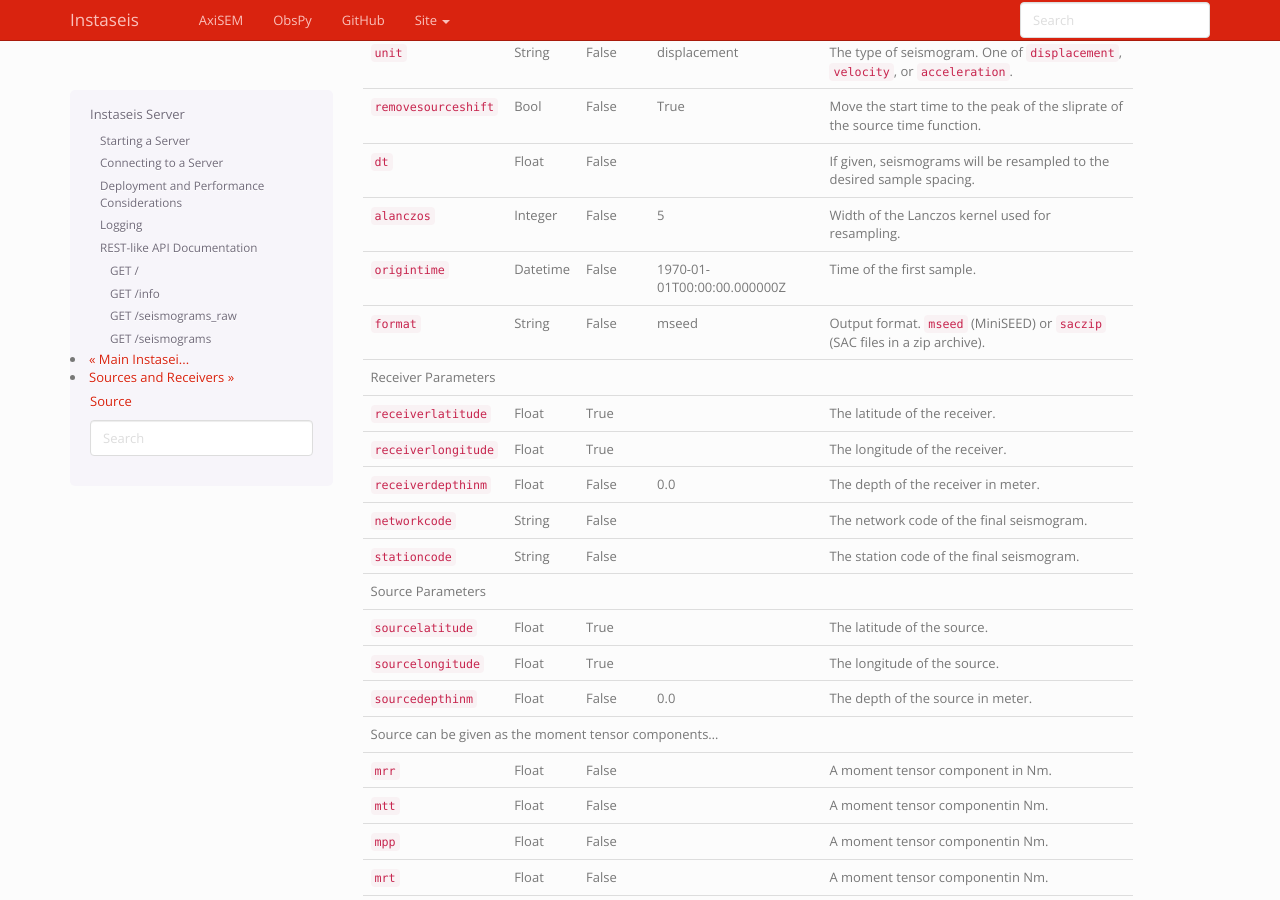
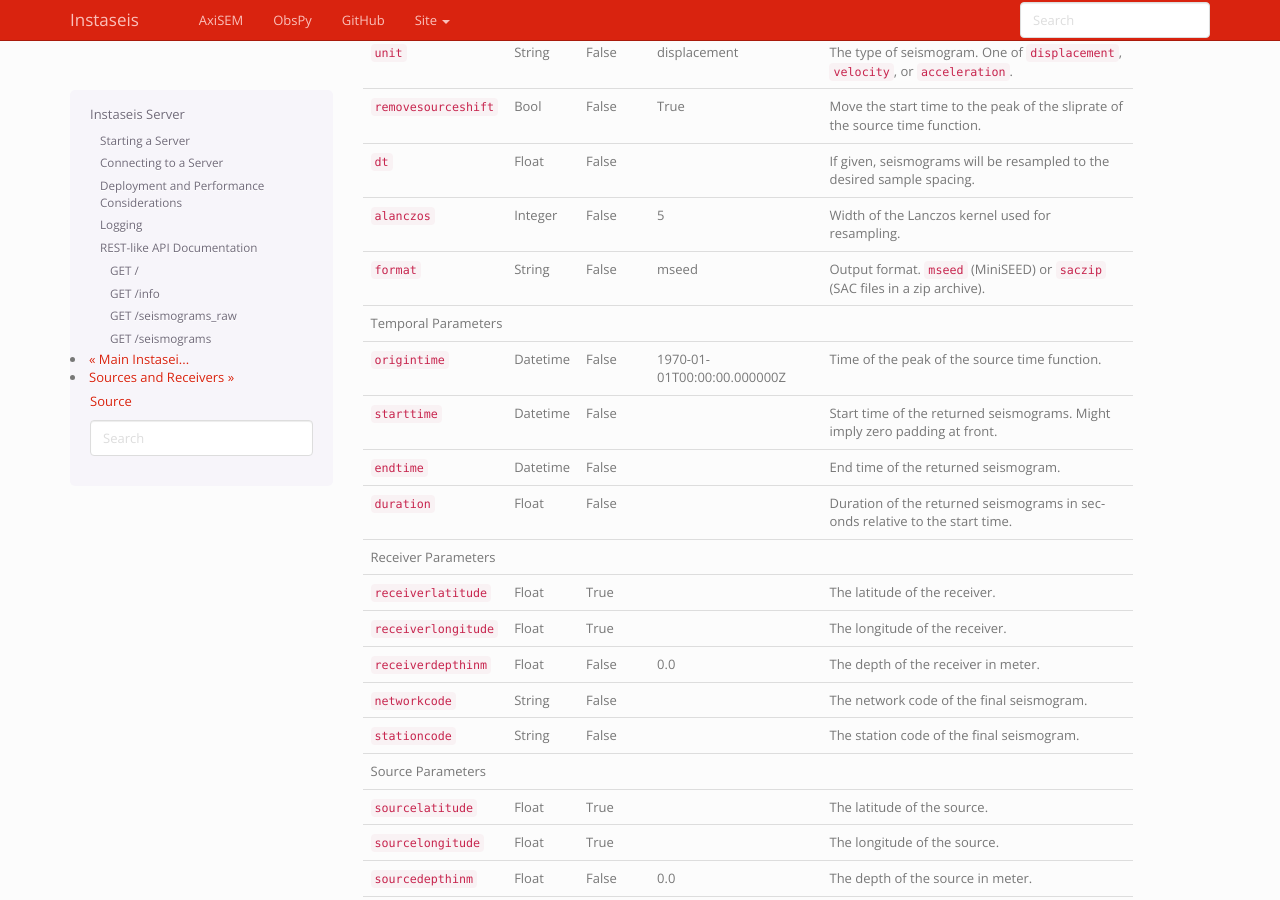
Before and after one commit to krischer/instaseis, a Sphinx documentation site: the page built from doc/server.rst, in a window 1280 px wide and 900 px high, scrolled down 5233 px. Built offline with Sphinx 7.4.7, drawn with Linux system fonts in a browser that asks for light colours; the version number could not be read and is left out.

Commit message:
Documenting temporal parameters

```diff
--- a/doc/server.rst
+++ b/doc/server.rst
@@ -363,9 +363,17 @@ Filetype
 +-------------------------+----------+----------+-----------------------------+--------------------------------------------------------------------------------------+
 | ``alanczos``            | Integer  | False    | 5                           | Width of the Lanczos kernel used for resampling.                                     |
 +-------------------------+----------+----------+-----------------------------+--------------------------------------------------------------------------------------+
-| ``origintime``          | Datetime | False    | 1970-01-01T00:00:00.000000Z | Time of the first sample.                                                            |
+| ``format``              | String   | False    | mseed                       |  Output format. ``mseed`` (MiniSEED) or ``saczip`` (SAC files in a zip archive).     |
 +-------------------------+----------+----------+-----------------------------+--------------------------------------------------------------------------------------+
-| ``format``              | String   | False    | mseed                       |  Output format. ``mseed`` (MiniSEED) or ``saczip`` (SAC files in a zip archive).     |
+| Temporal Parameters                                                                                                                                                |
++-------------------------+----------+----------+-----------------------------+--------------------------------------------------------------------------------------+
+| ``origintime``          | Datetime | False    | 1970-01-01T00:00:00.000000Z | Time of the peak of the source time function.                                        |
++-------------------------+----------+----------+-----------------------------+--------------------------------------------------------------------------------------+
+| ``starttime``           | Datetime | False    |                             | Start time of the returned seismograms. Might imply zero padding at front.           |
++-------------------------+----------+----------+-----------------------------+--------------------------------------------------------------------------------------+
+| ``endtime``             | Datetime | False    |                             | End time of the returned seismogram.                                                 |
++-------------------------+----------+----------+-----------------------------+--------------------------------------------------------------------------------------+
+| ``duration``            | Float    | False    |                             | Duration of the returned seismograms in seconds relative to the start time.          |
 +-------------------------+----------+----------+-----------------------------+--------------------------------------------------------------------------------------+
 | Receiver Parameters                                                                                                                                                |
 +-------------------------+----------+----------+-----------------------------+--------------------------------------------------------------------------------------+
```
